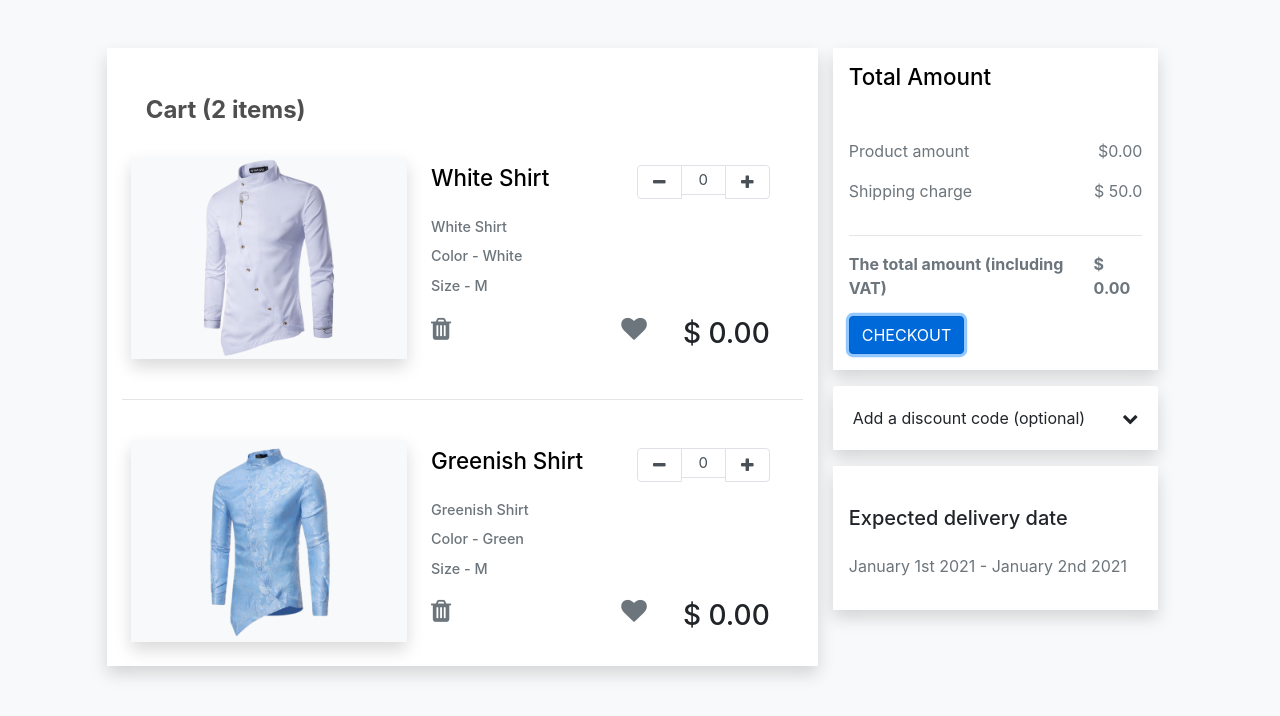
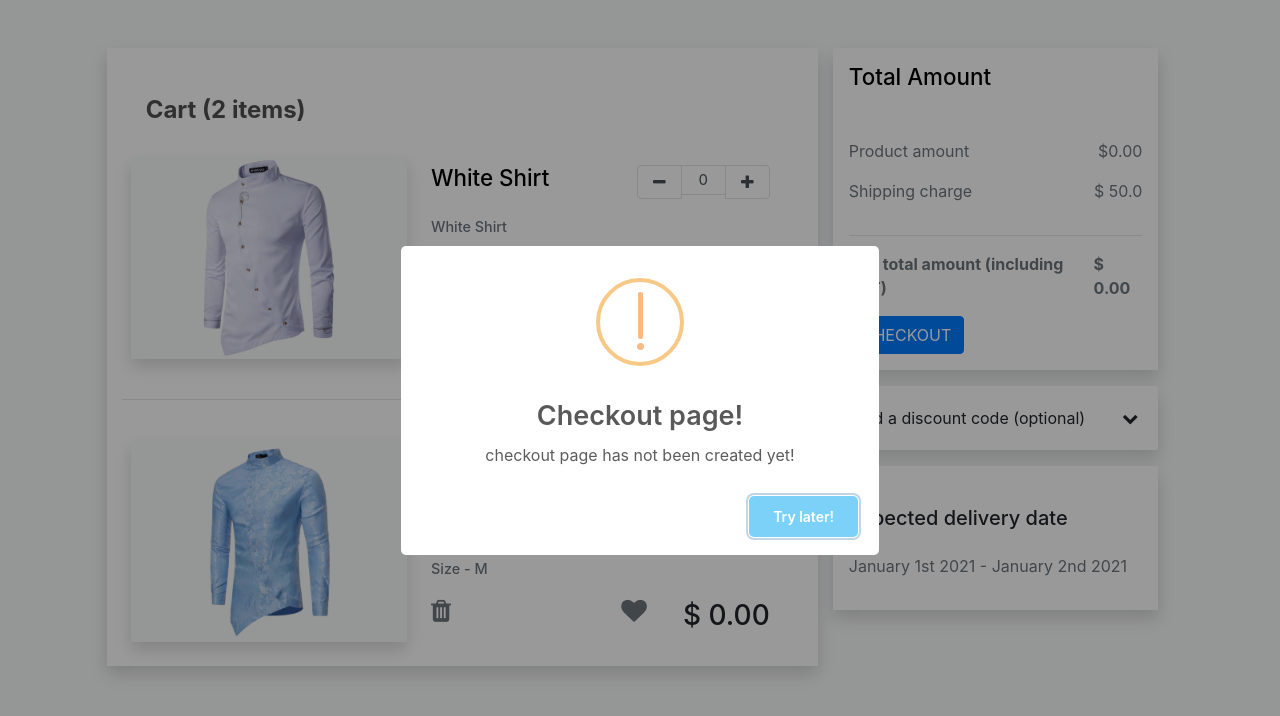
Before and after one commit to varshil-shah/ecommerce-shopping-cart, a plain HTML site: page index.html in a window 1280 px wide. Both pictures are taken after a click on the button "CHECKOUT". Drawn offline with nearby package versions, Linux system fonts and the light colour scheme; files that its build step writes are made by us from their sources.

Commit message:
Added checkout page not created alert

```diff
--- a/index.html
+++ b/index.html
@@ -135,7 +135,7 @@
                                                                 <p>The total amount (including VAT)</p>
                                                                 <p>$ <span class="" id="total_cart_amt" >0.00</span></p>
                                                         </div>
-                                                        <button class="btn btn-primary text-uppercase">Checkout</button>
+                                                        <button class="btn btn-primary text-uppercase" onclick="notcreated()">Checkout</button>
                                                 </div>
                                                 <!-- discount code -->
                                                 <div class="discount-code mt-3 shadow">
@@ -168,6 +168,7 @@
                 </div>
         </div>
 
+<script src="https://unpkg.com/sweetalert/dist/sweetalert.min.js"></script>
 <script src="https://cdnjs.cloudflare.com/ajax/libs/popper.js/1.16.1/umd/popper.min.js"></script>
 <script src="https://cdnjs.cloudflare.com/ajax/libs/twitter-bootstrap/5.0.0-alpha2/js/bootstrap.min.js"></script>
 
@@ -229,6 +230,15 @@
                 }
         }
 
+        const notcreated = () => {
+                swal({
+                        title: "Checkout page!",
+                        text: "checkout page has not been created yet!",
+                        icon: "warning",
+                        button: "Try later!",
+                      });
+        }
+
 
 
 
```
